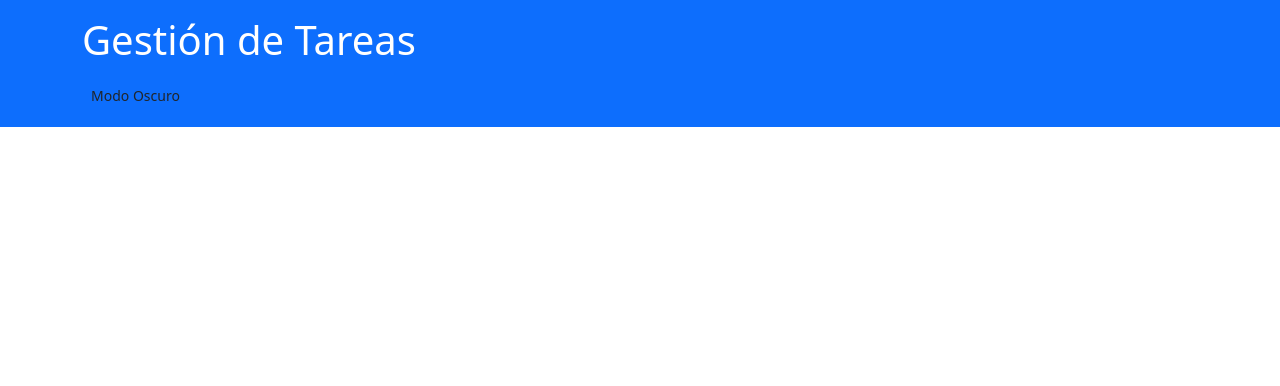
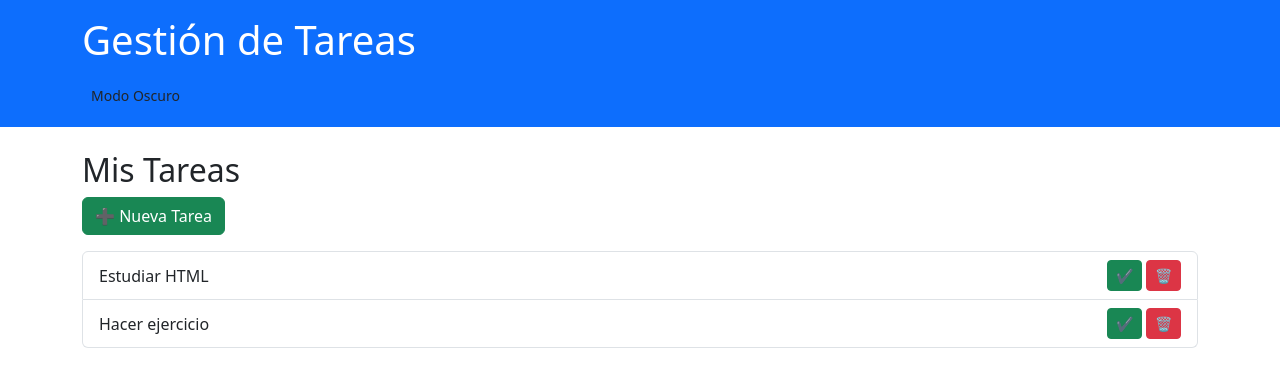
Before and after one commit to wagnerroserom/Gestion_de_Tareas, a plain HTML site: page dashboard.html in a window 1280 px wide. Drawn offline with nearby package versions, Linux system fonts and the light colour scheme; files that its build step writes are made by us from their sources.

Commit message:
Se insertan contenido principal, lista de tareas, botón completar, botón eliminar, ejemplos de tarea 1 y 2

```diff
--- a/dashboard.html
+++ b/dashboard.html
@@ -19,6 +19,39 @@
         </div>
     </header>
 
+    <!--Contenido principal-->
+    <main class="container my-4">
+        <!--Subtítulo-->
+        <h2>Mis Tareas</h2>
+
+        <!--Botón para agregar una nueva tarea-->
+        <a href="add-task.html" class="btn btn-success mb-3">➕ Nueva Tarea</a>
+
+        <!--Lista de tareas-->
+        <ul class="list-group" id="taskList">
+            <!--ejemplo de tarea #1-->
+            <li class="list-group-item d-flex justify-content-between align-items-center">
+                Estudiar HTML
+                <div>
+                    <!--Botón de completar accesible con aria-label-->
+                    <button class="btn btn-sm btn-success" aria-label="Marcar tarea 'Estudiar HTML' como completada">✔️</button>
+
+                    <!--Botón eliminar-->
+                    <button class="btn btn-sm btn-danger" aria-label="Eliminar tarea 'Estudiar HTML'">🗑️</button>
+                </div>
+            </li>
+
+            <!--Ejemplo de tarea 2-->
+            <li class="list-group-item d-flex justify-content-between align-items-center">
+                Hacer ejercicio
+                <div>
+                    <button class="btn btn-sm btn-success" aria-label="Marcar tarea 'Hacer ejercicio' como completada">✔️</button>
+                    <button class="btn btn-sm btn-danger" aria-label="Eliminar tarea 'Hacer ejercicio'">🗑️</button>
+                </div>
+            </li>
+        </ul>
+    </main>
+
 
 </body>
 </html>
```
